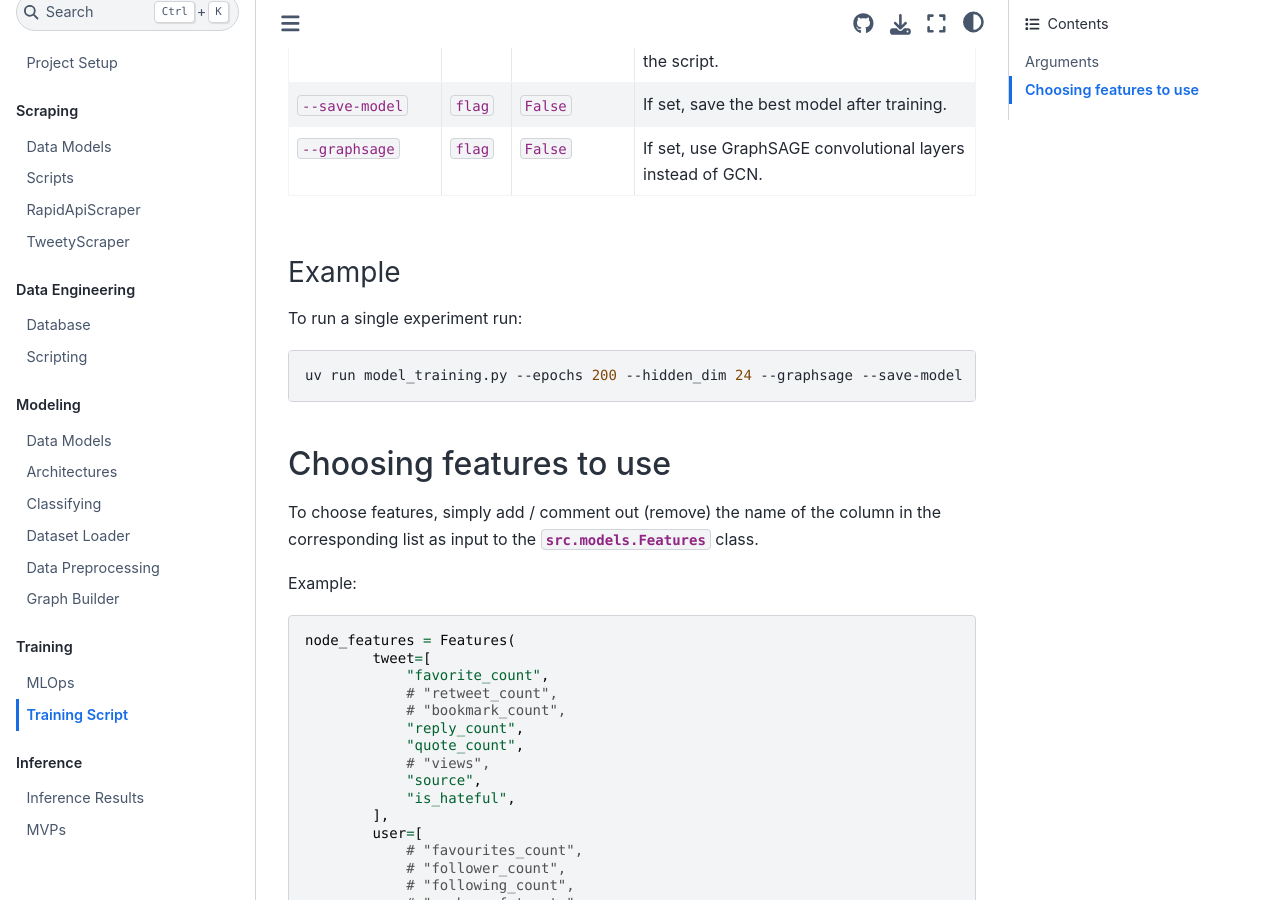
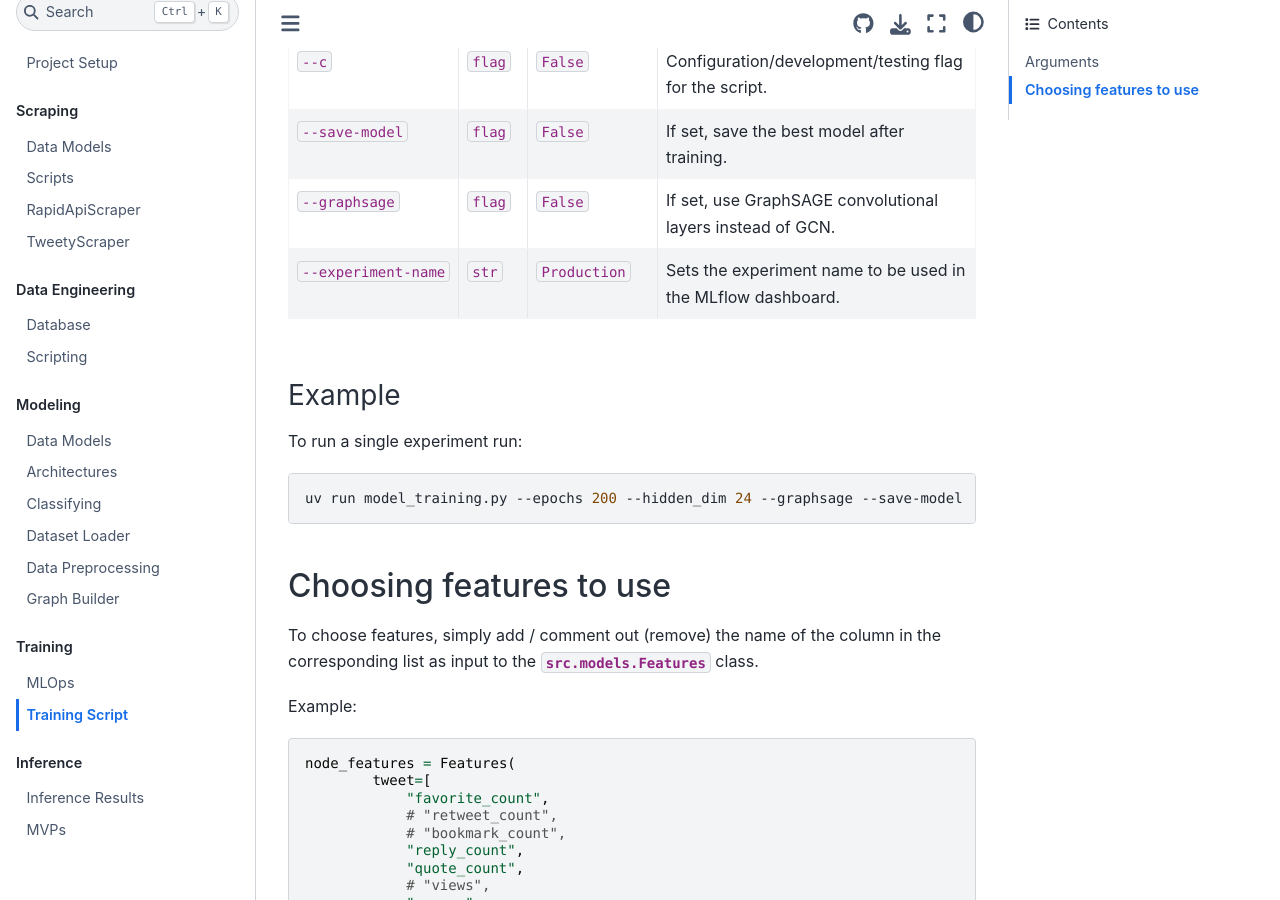
Before and after one commit to iragca/capstone-project-2, a Jupyter Book: the page built from docs/content/training/Training.md, in a window 1280 px wide and 900 px high, scrolled down 948 px. Built offline with Jupyter Book 1.0.4 settings and Sphinx 7.4.7 and the Sphinx Book theme 1.1.4, drawn with Linux system fonts in a browser that asks for light colours.

Commit message:
feat: add experiment name argument for MLflow tracking

```diff
--- a/docs/content/training/Training.md
+++ b/docs/content/training/Training.md
@@ -12,18 +12,19 @@ The three main classes we need are:
 
 These arguments are available for configuration as decided by the user.
 
-| Argument          | Type    | Default                         | Description                                                     |
-| ----------------- | ------- | ------------------------------- | --------------------------------------------------------------- |
-| `--epochs`        | `int`   | `50`                            | Number of epochs to train. Must be > 0.                         |
-| `--hidden_dim`    | `int`   | `128`                           | Hidden dimension of the model. Must be > 0.                     |
-| `--threshold`     | `float` | `0.5`                           | Threshold for classification. Must be between 0 and 1.          |
-| `--device`        | `str`   | `cuda` if available, else `cpu` | Device to use for training (`cpu` or `cuda`).                   |
-| `--num_layers`    | `int`   | `8`                             | Number of layers in the model.                                  |
-| `--heterogeneous` | `flag`  | `False`                         | If set, use a heterogeneous graph instead of a homogeneous one. |
-| `--directed`      | `flag`  | `False`                         | If set, build a directed graph instead of an undirected one.    |
-| `--c`             | `flag`  | `False`                         | Configuration/development/testing flag for the script.          |
-| `--save-model`    | `flag`  | `False`                         | If set, save the best model after training.                     |
-| `--graphsage`     | `flag`  | `False`                         | If set, use GraphSAGE convolutional layers instead of GCN.      |
+| Argument            | Type    | Default                         | Description                                                     |
+| ------------------- | ------- | ------------------------------- | --------------------------------------------------------------- |
+| `--epochs`          | `int`   | `50`                            | Number of epochs to train. Must be > 0.                         |
+| `--hidden_dim`      | `int`   | `128`                           | Hidden dimension of the model. Must be > 0.                     |
+| `--threshold`       | `float` | `0.5`                           | Threshold for classification. Must be between 0 and 1.          |
+| `--device`          | `str`   | `cuda` if available, else `cpu` | Device to use for training (`cpu` or `cuda`).                   |
+| `--num_layers`      | `int`   | `8`                             | Number of layers in the model.                                  |
+| `--heterogeneous`   | `flag`  | `False`                         | If set, use a heterogeneous graph instead of a homogeneous one. |
+| `--directed`        | `flag`  | `False`                         | If set, build a directed graph instead of an undirected one.    |
+| `--c`               | `flag`  | `False`                         | Configuration/development/testing flag for the script.          |
+| `--save-model`      | `flag`  | `False`                         | If set, save the best model after training.                     |
+| `--graphsage`       | `flag`  | `False`                         | If set, use GraphSAGE convolutional layers instead of GCN.      |
+| `--experiment-name` | `str`   | `Production`                    | Sets the experiment name to be used in the MLflow dashboard.    |
 
 ### Example
 
```
Also changed, not shown: model_training.py (+7 -1 lines).
